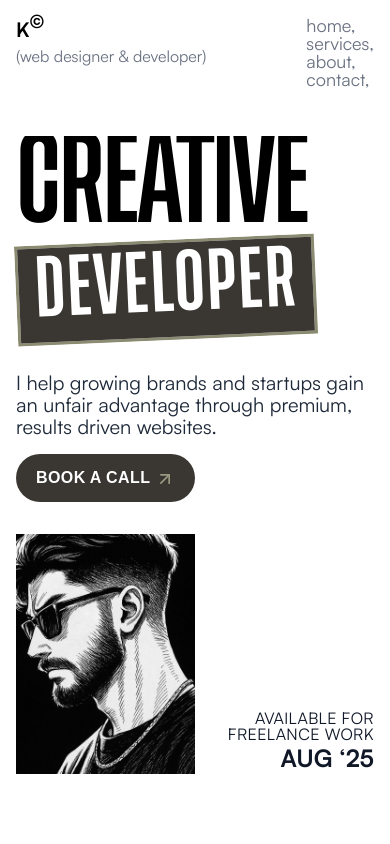
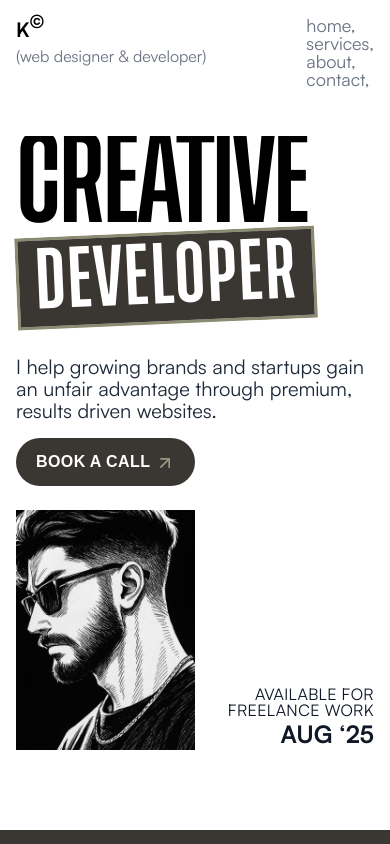
Before and after one commit to karan1310-bit/amateurK, a Next.js app: page / in a window 390 px wide. Shown: the top 844 px of the page. Built offline with nearby package versions, Linux system fonts and the light colour scheme; a web font is replaced by a local one.

Commit message:
lenis and few UI

```diff
--- a/app/page.js
+++ b/app/page.js
@@ -1,9 +1,28 @@
+"'use client'"
+
 import MessageSection from '@/components/About1'
 import HeroSection from '@/components/Hero'
 import Services from '@/components/Services'
-import React from 'react'
+import Lenis from 'lenis'
+import React, { useEffect } from 'react'
 
 const page = () => {
+
+  useEffect(() => {
+    const lenis = new Lenis()
+
+    const raf = (time) => {
+      lenis.raf(time)
+      requestAnimationFrame(raf)
+    }
+
+    requestAnimationFrame(raf)
+
+    return () => {
+      lenis.destroy()
+    }
+  }, [])
+
   return (
     <main className='bg-[#3a3733]'>
       <HeroSection />
--- a/components/Hero.jsx
+++ b/components/Hero.jsx
@@ -69,7 +69,7 @@ export default function HeroSection() {
             <div className="flex flex-col md:flex-row md:justify-center md:items-end gap-0 md:gap-8 mb-6 md:mb-12">
               {/* CREATIVE */}
               <div className="overflow-hidden">
-                <h1 className="text-creative text-[6rem] md:text-[9rem] font-normal font-turtosk pb-2 md:pb-6 uppercase leading-none tracking-tight">
+                <h1 className="text-creative text-[6rem] md:text-[9rem] font-normal font-turtosk pb-0 md:pb-6 uppercase leading-none tracking-tight">
                   CREATIVE
                 </h1>
               </div>
@@ -77,7 +77,7 @@ export default function HeroSection() {
               {/* DEVELOPER */}
               <div className="hero-text-scroll rotate-[-2.5deg] border-[1vw] w-fit md:border-[0.5vw] border-[#8B8B72] [clip-path:polygon(50%_0,50%_0,50%_100%,50%_100%)]">
                 <div className="bg-[#3a3733]">
-                  <h1 className="hero-developer uppercase text-[4rem] md:text-[8rem] font-turtosk font-normal text-[#FFFFFF] leading-[1.1] tracking-wide px-4 pb-4 md:pb-6 pt-2 md:pt-0">
+                  <h1 className="hero-developer uppercase text-[4rem] md:text-[8rem] font-turtosk font-normal text-[#FFFFFF] leading-[1.1] tracking-wide px-4 pb-2 md:pb-6 pt-2 md:pt-0">
                     Developer
                   </h1>
                 </div>
@@ -85,7 +85,7 @@ export default function HeroSection() {
             </div>
           </div>
 
-          <div className="flex md:h-[50vh] flex-col md:flex-row justify-between items-start md:items-start gap-8 md:gap-16">
+          <div className="flex md:h-[50vh] flex-col md:flex-row justify-between items-start md:items-start gap-6 md:gap-16">
             {/* LEFT COLUMN */}
             <div className="w-full md:w-1/3 min-h-full space-y-2 md:space-y-4">
               <div className="overflow-hidden">
--- a/components/Services.jsx
+++ b/components/Services.jsx
@@ -57,7 +57,7 @@ const Services = () => {
             </h1>
 
             {/* All 4 ClipPathStyle Titles */}
-            <div className="relative w-full flex flex-col justify-center items-center mt-44">
+            <div className="relative w-full flex flex-col justify-center items-center mt-40 md:mt-44">
 
               {/* 1. Shelf Stable */}
               <div
@@ -73,7 +73,7 @@ const Services = () => {
 
               {/* 2. Protein + Caffeine */}
               <div
-                className="absolute max-w-full overflow-hidden rotate-[-1deg] -translate-y-20 md:translate-y-8 border-[0.5vw] border-[#222123] z-10 second-title opacity-0"
+                className="absolute max-w-full overflow-hidden rotate-[-1deg] -translate-y-24 md:translate-y-8 border-[0.5vw] border-[#222123] z-10 second-title opacity-0"
                 style={{ clipPath: 'polygon(50% 0, 50% 0, 50% 100%, 50% 100%)' }}
               >
                 <div className="bg-[#faeade] px-5 pt-3 pb-3 md:pt-1 md:pb-7">
@@ -85,7 +85,7 @@ const Services = () => {
 
               {/* 3. Infinitely Recyclable */}
               <div
-                className="absolute max-w-full overflow-hidden rotate-[1deg] -translate-y-0 md:translate-y-40 border-[0.5vw] border-[#222123] z-12 third-title opacity-0"
+                className="absolute max-w-full overflow-hidden rotate-[1deg] -translate-y-7 md:translate-y-40 border-[0.5vw] border-[#222123] z-12 third-title opacity-0"
                 style={{ clipPath: 'polygon(50% 0, 50% 0, 50% 100%, 50% 100%)' }}
               >
                 <div className="bg-[#7F3B2D] px-5 pt-3 pb-3 md:pt-1 md:pb-7">
@@ -97,7 +97,7 @@ const Services = () => {
 
               {/* 4. Lactose Free */}
               <div
-                className="absolute max-w-full overflow-hidden rotate-[-4deg] translate-y-20 md:translate-y-72 border-[0.5vw] border-[#222123] z-10 fourth-title opacity-0"
+                className="absolute max-w-full overflow-hidden rotate-[-4deg] translate-y-12 md:translate-y-72 border-[0.5vw] border-[#222123] z-10 fourth-title opacity-0"
                 style={{ clipPath: 'polygon(50% 0, 50% 0, 50% 100%, 50% 100%)' }}
               >
                 <div className="bg-[#FED775] px-5 pt-3 pb-3 md:pt-1 md:pb-7">
--- a/package.json
+++ b/package.json
@@ -12,6 +12,7 @@
     "@gsap/react": "^2.1.2",
     "framer-motion": "^12.23.12",
     "gsap": "^3.13.0",
+    "lenis": "^1.3.8",
     "next": "15.4.5",
     "react": "19.1.0",
     "react-dom": "19.1.0",
```
Also changed, not shown: 1 other file (tests, documents, lock files or other folders).
